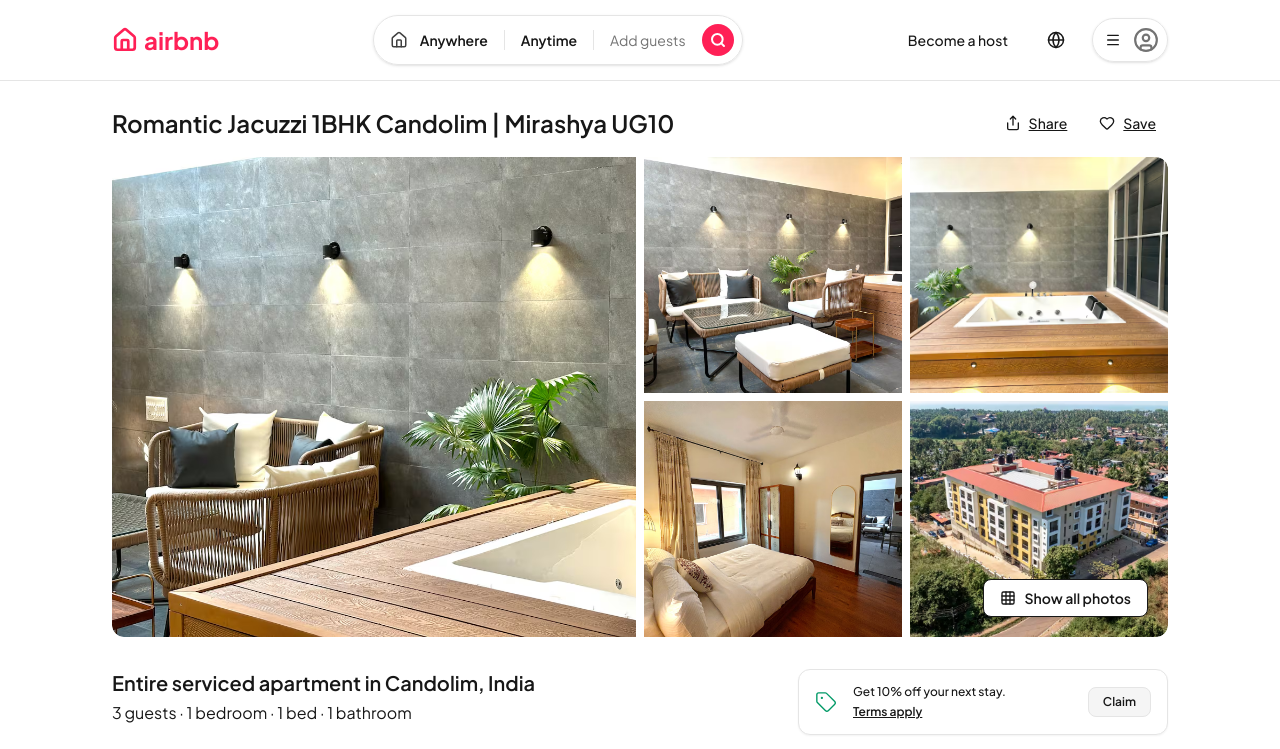
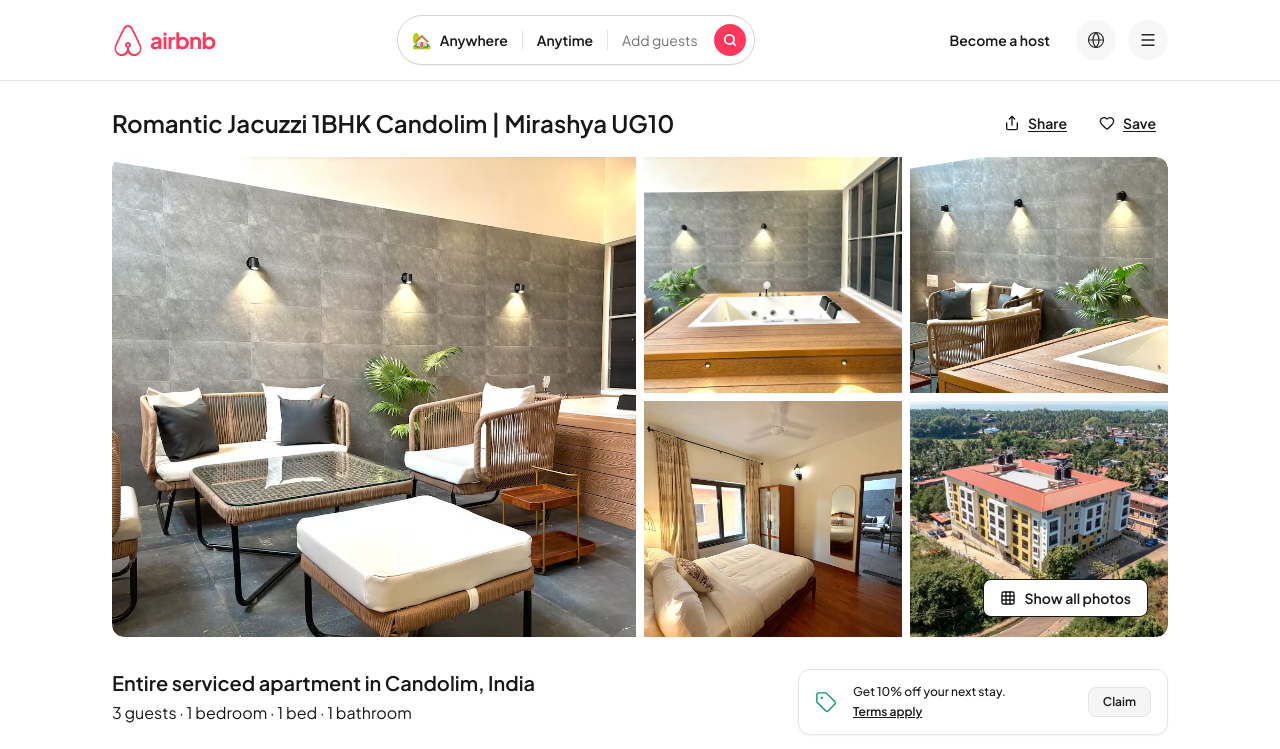
Before and after one commit to Bhargav3905/playpower-airbnb-clone, a React (Vite) app: page / in a window 1280 px wide. Shown: the top 749 px of the page. Built offline with nearby package versions, Linux system fonts and the light colour scheme.

Commit message:
feat: implement primary listing page with dynamic gallery, photo tour, and social interaction components

```diff
--- a/src/components/gallery/GalleryImage.tsx
+++ b/src/components/gallery/GalleryImage.tsx
@@ -6,22 +6,19 @@ interface GalleryImageProps {
   onClick?: () => void;
 }
 
-/**
- * Single photo tile used inside the hero gallery grid.
- * `className` is expected to carry sizing / rounding for the
- * specific grid position it's placed in.
- */
 export function GalleryImage({ photo, className = '', onClick }: GalleryImageProps) {
   return (
     <div
       onClick={onClick}
-      className={`group overflow-hidden bg-neutral-100 cursor-pointer ${className}`}
+      className={`group relative overflow-hidden bg-neutral-100 cursor-pointer ${className}`}
     >
       <img
         src={photo.src}
         alt={`${photo.category} photo ${photo.categoryIndex}`}
-        className="h-full w-full object-cover transition-transform duration-300 group-hover:scale-105 group-hover:brightness-90"
+        className="h-full w-full object-cover"
       />
+      {/* Subtle hover overlay without scaling/magnifying the image */}
+      <div className="absolute inset-0 bg-black/0 transition-colors duration-200 group-hover:bg-black/10 pointer-events-none" />
     </div>
   );
 }
--- a/src/components/layout/Navbar.tsx
+++ b/src/components/layout/Navbar.tsx
@@ -1,10 +1,5 @@
-import { Globe, Home, Menu, Search, UserCircle } from "lucide-react";
+import { Globe, Menu, Search } from "lucide-react";
 
-/**
- * Static, desktop-only top navigation bar.
- * No routing / search behaviour yet — purely the visual shell
- * so the listing page has the correct chrome around it.
- */
 export function Navbar() {
   return (
     <header className="w-full border-b border-neutral-200 bg-white">
@@ -12,59 +7,63 @@ export function Navbar() {
         {/* Logo */}
         <a
           href="/"
-          className="flex items-center gap-1.5 text-2xl font-bold text-rose-500"
+          className="flex items-center gap-1.5 text-[#FF385C] hover:opacity-95 transition-opacity cursor-pointer select-none"
         >
-          <Home size={26} strokeWidth={2.5} />
-          airbnb
+          <svg
+            viewBox="0 0 32 32"
+            xmlns="http://www.w3.org/2000/svg"
+            className="h-8 w-8 text-[#FF385C]"
+            fill="currentColor"
+          >
+            <path d="M16 1c2.008 0 3.463.963 4.751 3.269l.533 1.025c1.954 3.83 6.114 12.54 7.1 14.836l.145.353c.667 1.591.91 2.479.96 3.396l.011.315c0 4.292-3.145 7.806-7.379 7.806-3.197 0-5.321-1.89-6.121-3.864-.8 1.974-2.924 3.864-6.121 3.864-4.234 0-7.379-3.514-7.379-7.806 0-1.25.324-2.455.971-3.711l.145-.353c.986-2.296 5.146-11.006 7.1-14.836l.533-1.025C12.537 1.963 13.992 1 16 1zm0 2c-1.378 0-2.383.69-3.529 2.766l-.504.97c-1.944 3.81-6.09 12.492-7.068 14.77l-.14.341C4.195 23.018 4 23.967 4 24.194 4 27.398 6.275 30 9.5 30c2.723 0 4.417-1.787 5.093-3.793.208-.618.347-1.267.407-1.921V24h2v.286c.06.654.199 1.303.407 1.921C18.083 28.213 19.777 30 22.5 30c3.225 0 5.5-2.602 5.5-5.806 0-.227-.195-1.176-.763-2.323l-.14-.341c-.978-2.278-5.124-10.96-7.068-14.77l-.504-.97C18.383 3.69 17.378 3 16 3zm0 15c1.657 0 3 1.343 3 3s-1.343 3-3 3-3-1.343-3-3 1.343-3 3-3zm0 2c-.552 0-1 .448-1 1s.448 1 1 1 1-.448 1-1-.448-1-1-1z" />
+          </svg>
+          <span className="text-[22px] font-bold tracking-tight text-[#FF385C]">airbnb</span>
         </a>
 
         {/* Center search pill */}
-        <div className="hidden items-center rounded-full border border-neutral-200 py-2 pl-4 pr-2 shadow-sm hover:shadow-md transition-shadow md:flex">
-          <span className="pr-3 text-neutral-700">
-            <Home size={18} />
-          </span>
+        <div className="hidden items-center rounded-full border border-neutral-300 bg-white py-2 pl-3.5 pr-2 shadow-xs hover:shadow-md transition-shadow md:flex cursor-pointer select-none">
+          <span className="text-base mr-2 select-none">🏡</span>
           <button
             type="button"
-            className="border-r border-neutral-200 pr-4 text-sm font-semibold"
+            className="border-r border-neutral-200 pr-3.5 text-sm font-semibold text-neutral-900 cursor-pointer"
           >
             Anywhere
           </button>
           <button
             type="button"
-            className="border-r border-neutral-200 px-4 text-sm font-semibold"
+            className="border-r border-neutral-200 px-3.5 text-sm font-semibold text-neutral-900 cursor-pointer"
           >
             Anytime
           </button>
-          <button type="button" className="pl-4 pr-2 text-sm text-neutral-500">
+          <button type="button" className="pl-3.5 pr-2 text-sm text-neutral-500 font-normal cursor-pointer">
             Add guests
           </button>
-          <span className="ml-2 flex h-8 w-8 items-center justify-center rounded-full bg-rose-500 text-white">
-            <Search size={16} strokeWidth={3} />
+          <span className="ml-2 flex h-8 w-8 items-center justify-center rounded-full bg-[#FF385C] text-white">
+            <Search size={14} strokeWidth={3} />
           </span>
         </div>
 
         {/* Right actions */}
-        <div className="flex items-center gap-4">
+        <div className="flex items-center gap-3">
           <a
             href="#"
-            className="hidden rounded-full px-3 py-2 text-sm font-medium hover:bg-neutral-100 md:block"
+            className="hidden rounded-full px-3.5 py-2 text-sm font-semibold text-neutral-900 hover:bg-neutral-100 transition-colors md:block cursor-pointer"
           >
             Become a host
           </a>
           <button
             type="button"
             aria-label="Choose a language and region"
-            className="flex h-10 w-10 items-center justify-center rounded-full hover:bg-neutral-100"
+            className="flex h-10 w-10 items-center justify-center rounded-full bg-neutral-100/80 hover:bg-neutral-200/80 transition-colors cursor-pointer text-neutral-800"
           >
-            <Globe size={18} />
+            <Globe size={18} strokeWidth={1.5} />
           </button>
           <button
             type="button"
             aria-label="Main menu"
-            className="flex items-center gap-3 rounded-full border border-neutral-200 py-2 pl-3 pr-2 shadow-sm hover:shadow-md transition-shadow"
+            className="flex h-10 w-10 items-center justify-center rounded-full bg-neutral-100/80 hover:bg-neutral-200/80 transition-colors cursor-pointer text-neutral-800"
           >
-            <Menu size={16} />
-            <UserCircle size={26} className="text-neutral-500" />
+            <Menu size={18} strokeWidth={1.75} />
           </button>
         </div>
       </div>
--- a/src/components/listing/ListingHeader.tsx
+++ b/src/components/listing/ListingHeader.tsx
@@ -4,16 +4,14 @@ interface ListingHeaderProps {
   title: string;
   onShare?: () => void;
   onSave?: () => void;
+  isSaved?: boolean;
 }
 
-/**
- * Title + Share/Save row that sits directly above the hero gallery.
- */
-export function ListingHeader({ title, onShare, onSave }: ListingHeaderProps) {
+export function ListingHeader({ title, onShare, onSave, isSaved }: ListingHeaderProps) {
   return (
     <div className="flex items-center justify-between pb-4">
       <h1 className="text-2xl font-semibold text-neutral-900">{title}</h1>
-      <ShareSaveActions onShare={onShare} onSave={onSave} />
+      <ShareSaveActions onShare={onShare} onSave={onSave} isSaved={isSaved} />
     </div>
   );
 }
--- a/src/components/listing/ShareSaveActions.tsx
+++ b/src/components/listing/ShareSaveActions.tsx
@@ -1,26 +1,36 @@
 import { Heart, Share } from 'lucide-react';
-import { IconButton } from '../common/IconButton';
 
 interface ShareSaveActionsProps {
   onShare?: () => void;
   onSave?: () => void;
+  isSaved?: boolean;
 }
 
-export function ShareSaveActions({ onShare, onSave }: ShareSaveActionsProps) {
+export function ShareSaveActions({ onShare, onSave, isSaved = false }: ShareSaveActionsProps) {
   return (
     <div className="flex items-center gap-2">
-      <IconButton
-        icon={<Share size={16} />}
-        label="Share"
-        underline
+      <button
+        type="button"
         onClick={onShare}
-      />
-      <IconButton
-        icon={<Heart size={16} />}
-        label="Save"
-        underline
+        className="flex items-center gap-2 rounded-lg px-3 py-2 text-sm font-semibold text-neutral-900 underline underline-offset-2 hover:bg-neutral-100 transition-colors cursor-pointer"
+      >
+        <Share size={16} />
+        <span>Share</span>
+      </button>
+
+      <button
+        type="button"
         onClick={onSave}
-      />
+        className="flex items-center gap-2 rounded-lg px-3 py-2 text-sm font-semibold text-neutral-900 underline underline-offset-2 hover:bg-neutral-100 transition-all cursor-pointer select-none"
+      >
+        <Heart
+          size={16}
+          className={`transition-colors duration-200 ${
+            isSaved ? "fill-[#E00B41] text-[#E00B41]" : "text-neutral-900"
+          }`}
+        />
+        <span>{isSaved ? "Saved" : "Save"}</span>
+      </button>
     </div>
   );
 }
--- a/src/pages/ListingPage.tsx
+++ b/src/pages/ListingPage.tsx
@@ -1,4 +1,4 @@
-import { useState, useEffect, useCallback } from "react";
+import { useState, useEffect, useCallback, useRef } from "react";
 import {
   Fan,
   DoorOpen,
@@ -44,7 +44,7 @@ const LISTING_TITLE = "Romantic Jacuzzi 1BHK Candolim | Mirashya UG10";
 // reference screenshot. This is intentionally NOT a sequential slice
 // of the global 1-43 order — the global order stays untouched in
 // photos.ts because Photo Tour / Lightbox navigation depends on it.
-const HERO_GLOBAL_INDICES = [34, 4, 5, 13, 25];
+const HERO_GLOBAL_INDICES = [4, 5, 34, 13, 25];
 
 // All values below are taken directly from the Playpower reference
 // screenshots, not invented.
@@ -201,6 +201,10 @@ export function ListingPage() {
     window.history.pushState({}, "", window.location.pathname);
   }, []);
 
+  const [isSaved, setIsSaved] = useState(false);
+  const [toastMessage, setToastMessage] = useState<string | null>(null);
+  const toastTimeoutRef = useRef<ReturnType<typeof setTimeout> | null>(null);
+
   const handleShare = () => {
     if (navigator.share) {
       navigator.share({ title: LISTING_TITLE, url: window.location.href }).catch(() => {});
@@ -210,9 +214,19 @@ export function ListingPage() {
     }
   };
 
-  const handleSave = () => {
-    console.log("Save clicked");
-  };
+  const handleSave = useCallback(() => {
+    if (toastTimeoutRef.current) {
+      clearTimeout(toastTimeoutRef.current);
+    }
+    setIsSaved((prev) => {
+      const next = !prev;
+      setToastMessage(next ? "Saved to wishlist" : "Removed from wishlist");
+      return next;
+    });
+    toastTimeoutRef.current = setTimeout(() => {
+      setToastMessage(null);
+    }, 3000);
+  }, []);
 
   const handleShowOriginal = () => {
     console.log("Show original clicked");
@@ -257,11 +271,12 @@ export function ListingPage() {
       <Navbar />
 
       <main className="mx-auto max-w-[1120px] px-6 py-6 lg:px-8">
-        <div id="photos">
+        <div id="photos" className="relative">
           <ListingHeader
             title={LISTING_TITLE}
             onShare={handleShare}
             onSave={handleSave}
+            isSaved={isSaved}
           />
 
           <HeroGallery
@@ -269,6 +284,15 @@ export function ListingPage() {
             onShowAllPhotos={handleShowAllPhotos}
             onPhotoClick={handleHeroPhotoClick}
           />
+
+          {/* Toast Notification */}
+          {toastMessage && (
+            <div className="absolute -bottom-5 left-1/2 -translate-x-1/2 z-30 transition-all duration-300">
+              <div className="rounded-lg bg-[#222222] px-5 py-2.5 text-xs font-semibold text-white shadow-2xl tracking-wide select-none">
+                {toastMessage}
+              </div>
+            </div>
+          )}
         </div>
 
         {/* 2-Column Content Section: Overview & Sticky Sidebar */}
```
